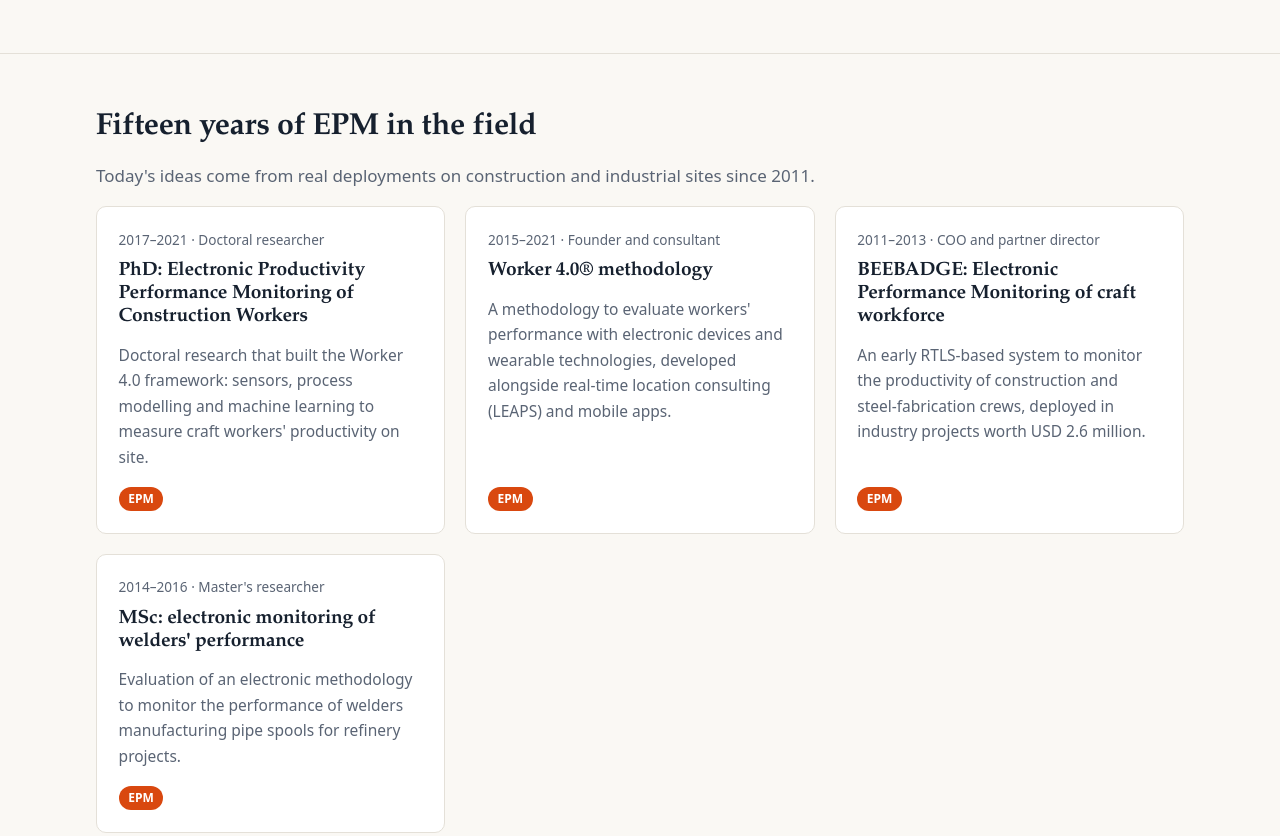
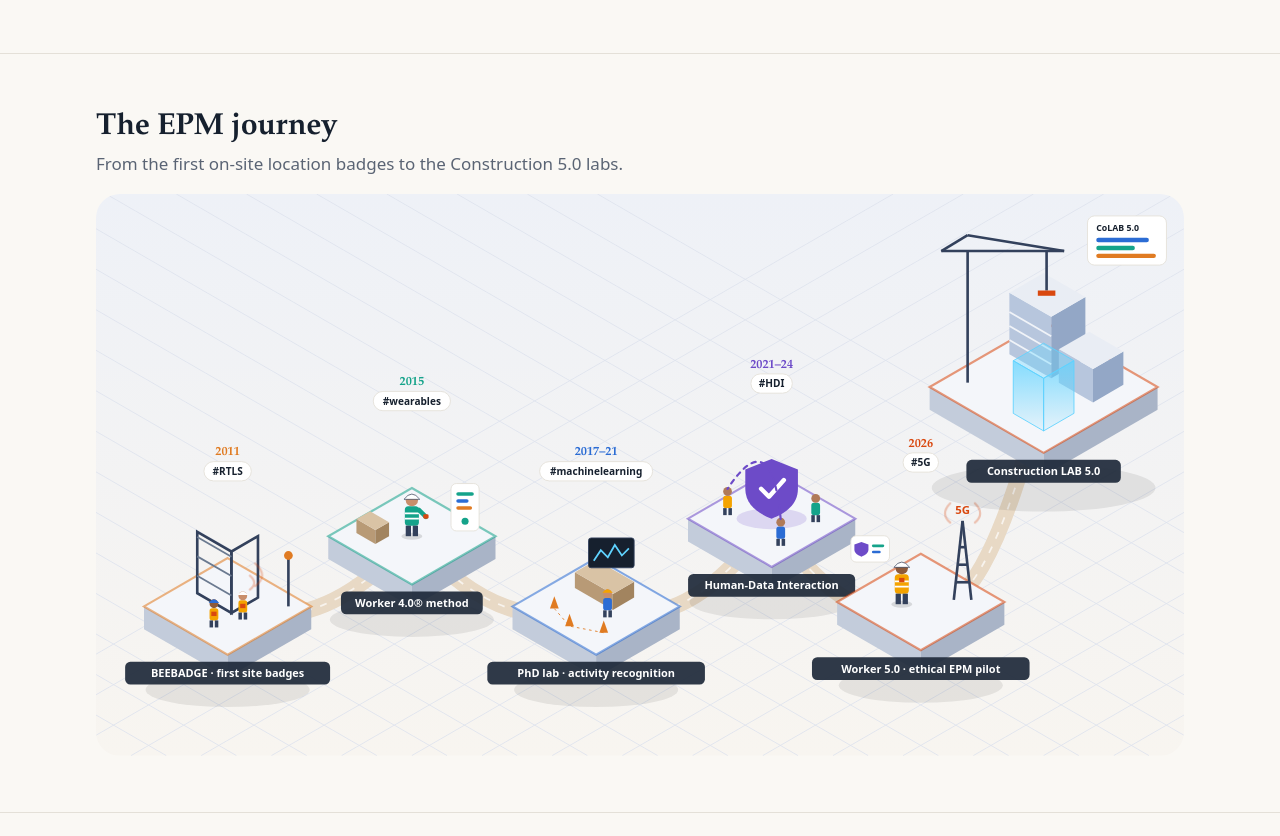
Before and after one commit to diegoscalvetti/epmworker, an Astro site: page /en in a window 1280 px wide. Shown: the part 1913-2749 px from the top of the page. Built offline with nearby package versions, Linux system fonts and the light colour scheme; Astro itself is replaced by a stand-in of ours.

Commit message:
Add isometric 'EPM journey' illustration to the home page
Co-Authored-By: Claude Opus 5.5 <noreply@anthropic.com>
Claude-Session: https://claude.ai/code/session_01QWUsGWf2fKnoKT43sbPTMy

```diff
--- /dev/null
+++ b/src/components/IsoJourney.astro
@@ -0,0 +1,273 @@
+---
+// Isometric illustration: the EPM story as floating platforms joined by a path,
+// from the first RTLS badges (2011) to Construction LAB 5.0 (2026–27).
+import { path, type Lang } from '../i18n/ui';
+interface Props { lang: Lang }
+const { lang } = Astro.props;
+
+const C30 = Math.cos(Math.PI / 6);
+const S30 = 0.5;
+/** Project isometric (u right-down, v left-down, z up) to screen, from an origin. */
+const P = (ox: number, oy: number, u: number, v: number, z = 0): [number, number] => [
+  ox + (u - v) * C30,
+  oy + (u + v) * S30 - z,
+];
+const pts = (a: [number, number][]) => a.map(([x, y]) => `${x.toFixed(1)},${y.toFixed(1)}`).join(' ');
+
+/** Cuboid faces (top, left, right) for footprint (u0,v0)-(u0+du,v0+dv), from z0 to z0+h. */
+function box(ox: number, oy: number, u0: number, v0: number, du: number, dv: number, h: number, z0 = 0) {
+  const p = (u: number, v: number, z: number) => P(ox, oy, u, v, z);
+  const z1 = z0 + h;
+  return {
+    top: pts([p(u0, v0, z1), p(u0 + du, v0, z1), p(u0 + du, v0 + dv, z1), p(u0, v0 + dv, z1)]),
+    left: pts([p(u0, v0 + dv, z1), p(u0 + du, v0 + dv, z1), p(u0 + du, v0 + dv, z0), p(u0, v0 + dv, z0)]),
+    right: pts([p(u0 + du, v0, z1), p(u0 + du, v0 + dv, z1), p(u0 + du, v0 + dv, z0), p(u0 + du, v0, z0)]),
+  };
+}
+
+type Station = {
+  key: string; x: number; y: number; size: number; year: string; tag: string;
+  en: string; es: string; project?: string; color: string;
+};
+const stations: Station[] = [
+  { key: 'beebadge', x: 150, y: 470, size: 110, year: '2011', tag: '#RTLS', en: 'BEEBADGE · first site badges', es: 'BEEBADGE · primeras credenciales', project: 'beebadge', color: '#e07b22' },
+  { key: 'worker40', x: 360, y: 390, size: 110, year: '2015', tag: '#wearables', en: 'Worker 4.0® method', es: 'Método Worker 4.0®', project: 'worker-4-0', color: '#15a38a' },
+  { key: 'lab', x: 570, y: 470, size: 110, year: '2017–21', tag: '#machinelearning', en: 'PhD lab · activity recognition', es: 'Lab doctoral · reconocimiento de actividades', project: 'phd-epm-construction-workers', color: '#2b6cd4' },
+  { key: 'hdi', x: 770, y: 370, size: 110, year: '2021–24', tag: '#HDI', en: 'Human-Data Interaction', es: 'Interacción Humano-Datos', color: '#6d4bc8' },
+  { key: 'w50', x: 940, y: 465, size: 110, year: '2026', tag: '#5G', en: 'Worker 5.0 · ethical EPM pilot', es: 'Trabajador 5.0 · piloto de EPM ético', project: 'trabajador-5-0', color: '#d9480f' },
+  { key: 'colab', x: 1080, y: 220, size: 150, year: '2026–27', tag: '#Construction5.0', en: 'Construction LAB 5.0', es: 'Construction LAB 5.0', project: 'construction-lab-5-0', color: '#d9480f' },
+];
+const byKey = Object.fromEntries(stations.map((s) => [s.key, s]));
+
+/** Platform: a slab whose top face is a rhombus of half-width size*C30. */
+function slab(s: Station) {
+  const ox = s.x, oy = s.y - s.size * S30; // top vertex of the rhombus
+  return { ...box(ox, oy, 0, 0, s.size, s.size, 26, -26), ox, oy };
+}
+const ground = (s: Station, u: number, v: number, z = 0) => P(s.x, s.y - s.size * S30, u, v, z);
+
+// Path between platforms (front vertex of one to the next), drawn as a road ribbon.
+const order = ['beebadge', 'worker40', 'lab', 'hdi', 'w50', 'colab'];
+const front = (s: Station) => ground(s, s.size * 0.5, s.size * 0.5);
+const road = order.slice(1).map((k, i) => {
+  const a = front(byKey[order[i]]), b = front(byKey[k]);
+  const mx = (a[0] + b[0]) / 2, my = Math.max(a[1], b[1]) + 40;
+  return `M${a[0]},${a[1]} Q${mx},${my} ${b[0]},${b[1]}`;
+});
+
+const L = lang === 'es'
+  ? { title: 'El camino del EPM', sub: 'De las primeras credenciales de localización en obra a los laboratorios de Construcción 5.0.', aria: 'Ilustración isométrica del camino del EPM, de 2011 a 2027' }
+  : { title: 'The EPM journey', sub: 'From the first on-site location badges to the Construction 5.0 labs.', aria: 'Isometric illustration of the EPM journey, from 2011 to 2027' };
+
+// Small helpers for scene sprites
+const person = (x: number, y: number, hat: string, vest = '#f4a300', scale = 1) => ({ x, y, hat, vest, scale });
+---
+<figure class="iso">
+  <figcaption>
+    <h2>{L.title}</h2>
+    <p class="muted">{L.sub}</p>
+  </figcaption>
+  <div class="iso-scroll">
+    <svg viewBox="0 0 1240 640" role="img" aria-label={L.aria}>
+      <defs>
+        <linearGradient id="iso-bg" x1="0" y1="0" x2="0" y2="1">
+          <stop offset="0" stop-color="var(--iso-bg1)" /><stop offset="1" stop-color="var(--iso-bg2)" />
+        </linearGradient>
+        <linearGradient id="holo" x1="0" y1="0" x2="0" y2="1">
+          <stop offset="0" stop-color="#5fd3ff" stop-opacity="0.75" /><stop offset="1" stop-color="#5fd3ff" stop-opacity="0.1" />
+        </linearGradient>
+      </defs>
+      <rect width="1240" height="640" rx="24" fill="url(#iso-bg)" />
+      <!-- faint isometric grid -->
+      <g class="grid-lines">
+        {Array.from({ length: 22 }, (_, i) => <line x1={-200 + i * 80} y1="640" x2={-200 + i * 80 + 640 / Math.tan(Math.PI / 6)} y2="0" />)}
+        {Array.from({ length: 22 }, (_, i) => <line x1={i * 80} y1="640" x2={i * 80 - 640 / Math.tan(Math.PI / 6)} y2="0" />)}
+      </g>
+
+      <!-- road -->
+      {road.map((d) => <><path d={d} class="road" /><path d={d} class="road-line" /></>)}
+
+      {stations.map((s) => {
+        const sl = slab(s);
+        const top = s.y - s.size * S30;
+        const content = (
+          <g class="station">
+            <ellipse cx={s.x} cy={s.y + s.size * S30 + 40} rx={s.size * 0.85} ry={s.size * 0.18} class="shadow" />
+            <polygon points={sl.left} class="face-left" />
+            <polygon points={sl.right} class="face-right" />
+            <polygon points={sl.top} class="face-top" />
+            <polygon points={sl.top} fill="none" stroke={s.color} stroke-width="2.5" stroke-opacity="0.55" />
+            {/* scenes */}
+            {s.key === 'beebadge' && (() => {
+              const f = box(sl.ox, sl.oy, 20, 25, 45, 35, 70);
+              const g1 = ground(s, 80, 60), g2 = ground(s, 70, 88);
+              return <>
+                <polygon points={f.left} class="steel-l" /><polygon points={f.right} class="steel-r" /><polygon points={f.top} class="steel-t" />
+                {[0, 1, 2].map((i) => <line x1={P(sl.ox, sl.oy, 20, 60, 20 + i * 22)[0]} y1={P(sl.ox, sl.oy, 20, 60, 20 + i * 22)[1]} x2={P(sl.ox, sl.oy, 65, 60, 20 + i * 22)[0]} y2={P(sl.ox, sl.oy, 65, 60, 20 + i * 22)[1]} class="beam" />)}
+                <Fragment set:html={`<g class="worker" transform="translate(${g1[0]} ${g1[1]})"><rect x="-5" y="-22" width="10" height="14" rx="3" fill="#f4a300"/><circle cy="-27" r="5" fill="#c98e6b"/><path d="M-6 -28 Q0 -36 6 -28Z" fill="#fff"/><rect x="-3" y="-18" width="6" height="5" fill="#d9480f"/><rect x="-5" y="-8" width="4" height="8" fill="#33415c"/><rect x="1" y="-8" width="4" height="8" fill="#33415c"/></g>`} />
+                <Fragment set:html={`<g class="worker" transform="translate(${g2[0]} ${g2[1]})"><rect x="-5" y="-22" width="10" height="14" rx="3" fill="#f4a300"/><circle cy="-27" r="5" fill="#8d5a3b"/><path d="M-6 -28 Q0 -36 6 -28Z" fill="#2b6cd4"/><rect x="-3" y="-18" width="6" height="5" fill="#d9480f"/><rect x="-5" y="-8" width="4" height="8" fill="#33415c"/><rect x="1" y="-8" width="4" height="8" fill="#33415c"/></g>`} />
+                <g class="pulse"><path d={`M${g1[0] + 8},${g1[1] - 34} q10 -8 0 -16`} /><path d={`M${g1[0] + 14},${g1[1] - 38} q16 -12 0 -26`} /></g>
+                {/* anchor antenna */}
+                <line x1={ground(s, 95, 15)[0]} y1={ground(s, 95, 15)[1]} x2={ground(s, 95, 15)[0]} y2={ground(s, 95, 15)[1] - 55} class="mast" />
+                <circle cx={ground(s, 95, 15)[0]} cy={ground(s, 95, 15)[1] - 58} r="5" fill="#e07b22" />
+              </>;
+            })()}
+            {s.key === 'worker40' && (() => {
+              const g = ground(s, 55, 55);
+              const ph = box(sl.ox, sl.oy, 15, 70, 25, 18, 16);
+              return <>
+                <polygon points={ph.left} class="desk-l" /><polygon points={ph.right} class="desk-r" /><polygon points={ph.top} class="desk-t" />
+                <Fragment set:html={`<g transform="translate(${g[0]} ${g[1]})"><ellipse cy="0" rx="12" ry="4" fill="#000" opacity=".12"/><rect x="-8" y="-34" width="16" height="22" rx="4" fill="#15a38a"/><path d="M-8 -26 H8 M-8 -20 H8" stroke="#fff" stroke-width="2"/><rect x="-7" y="-12" width="6" height="12" fill="#33415c"/><rect x="1" y="-12" width="6" height="12" fill="#33415c"/><circle cy="-41" r="7" fill="#c98e6b"/><path d="M-9 -42 Q0 -54 9 -42Z" fill="#fff" stroke="#33415c" stroke-width=".8"/><path d="M8 -30 L16 -22" stroke="#15a38a" stroke-width="5" stroke-linecap="round"/><rect x="13" y="-25" width="6" height="5" rx="1.5" fill="#d9480f"/></g>`} />
+                {/* phone card */}
+                <g transform={`translate(${ground(s, 100, 30)[0]} ${ground(s, 100, 30)[1] - 70})`}>
+                  <rect x="-16" y="0" width="32" height="54" rx="6" class="card-bg" />
+                  <rect x="-10" y="10" width="20" height="4" rx="2" fill="#15a38a" />
+                  <rect x="-10" y="18" width="14" height="4" rx="2" fill="#2b6cd4" />
+                  <rect x="-10" y="26" width="18" height="4" rx="2" fill="#e07b22" />
+                  <circle cx="0" cy="43" r="4" fill="#15a38a" />
+                </g>
+              </>;
+            })()}
+            {s.key === 'lab' && (() => {
+              const d = box(sl.ox, sl.oy, 20, 20, 50, 28, 18);
+              const scr = ground(s, 45, 25, 18);
+              return <>
+                <polygon points={d.left} class="desk-l" /><polygon points={d.right} class="desk-r" /><polygon points={d.top} class="desk-t" />
+                <g transform={`translate(${scr[0]} ${scr[1]})`}>
+                  <rect x="-26" y="-40" width="52" height="34" rx="3" class="screen" />
+                  <polyline points="-20,-14 -12,-26 -4,-18 4,-32 12,-20 20,-28" fill="none" stroke="#5fd3ff" stroke-width="2" />
+                </g>
+                {/* circuit cones */}
+                {[[30, 85], [60, 95], [90, 80]].map(([u, v]) => { const c = ground(s, u, v); return <path d={`M${c[0] - 5},${c[1]} L${c[0]},${c[1] - 14} L${c[0] + 5},${c[1]} Z`} fill="#e07b22" />; })}
+                <path d={`M${ground(s, 30, 85)[0]},${ground(s, 30, 85)[1]} L${ground(s, 60, 95)[0]},${ground(s, 60, 95)[1]} L${ground(s, 90, 80)[0]},${ground(s, 90, 80)[1]}`} stroke="#e07b22" stroke-dasharray="3 4" fill="none" />
+                <Fragment set:html={(() => { const g = ground(s, 75, 60); return `<g transform="translate(${g[0]} ${g[1]})"><rect x="-5" y="-22" width="10" height="14" rx="3" fill="#2b6cd4"/><circle cy="-27" r="5" fill="#c98e6b"/><path d="M-6 -28 Q0 -36 6 -28Z" fill="#f4a300"/><rect x="-5" y="-8" width="4" height="8" fill="#33415c"/><rect x="1" y="-8" width="4" height="8" fill="#33415c"/></g>`; })()} />
+              </>;
+            })()}
+            {s.key === 'hdi' && (() => {
+              const c = ground(s, 55, 55);
+              return <>
+                <g transform={`translate(${c[0]} ${c[1] - 62})`}>
+                  <ellipse cx="0" cy="62" rx="40" ry="12" fill="#6d4bc8" opacity="0.18" />
+                  <path d="M0 -6 L30 6 V28 C30 46 16 56 0 62 C-16 56 -30 46 -30 28 V6 Z" fill="#6d4bc8" />
+                  <path d="M-12 28 l9 9 l17 -19" stroke="#fff" stroke-width="5" fill="none" stroke-linecap="round" stroke-linejoin="round" />
+                </g>
+                {[[22, 80, '#f4a300'], [88, 30, '#15a38a'], [92, 80, '#2b6cd4']].map(([u, v, col]) => {
+                  const g = ground(s, u as number, v as number);
+                  return <Fragment set:html={`<g transform="translate(${g[0]} ${g[1]})"><rect x="-5" y="-22" width="10" height="14" rx="3" fill="${col}"/><circle cy="-27" r="5" fill="#b07a58"/><rect x="-5" y="-8" width="4" height="8" fill="#33415c"/><rect x="1" y="-8" width="4" height="8" fill="#33415c"/></g>`} />;
+                })}
+                <path d={`M${ground(s, 22, 80)[0]},${ground(s, 22, 80)[1] - 30} Q${c[0]},${c[1] - 110} ${ground(s, 92, 80)[0]},${ground(s, 92, 80)[1] - 30}`} class="flow" />
+              </>;
+            })()}
+            {s.key === 'w50' && (() => {
+              const base = ground(s, 80, 25);
+              const g = ground(s, 45, 70);
+              return <>
+                <g class="tower">
+                  <line x1={base[0] - 10} y1={base[1]} x2={base[0]} y2={base[1] - 90} />
+                  <line x1={base[0] + 10} y1={base[1]} x2={base[0]} y2={base[1] - 90} />
+                  {[20, 40, 60].map((h) => <line x1={base[0] - 10 + h / 9} y1={base[1] - h} x2={base[0] + 10 - h / 9} y2={base[1] - h} />)}
+                </g>
+                <text x={base[0]} y={base[1] - 98} text-anchor="middle" class="g5">5G</text>
+                <g class="pulse"><path d={`M${base[0] + 14},${base[1] - 88} q12 -10 0 -22`} /><path d={`M${base[0] - 14},${base[1] - 88} q-12 -10 0 -22`} /></g>
+                <Fragment set:html={`<g transform="translate(${g[0]} ${g[1]})"><ellipse rx="12" ry="4" fill="#000" opacity=".12"/><rect x="-8" y="-34" width="16" height="22" rx="4" fill="#f4a300"/><path d="M-8 -26 H8 M-8 -20 H8" stroke="#fff" stroke-width="2"/><rect x="-7" y="-12" width="6" height="12" fill="#33415c"/><rect x="1" y="-12" width="6" height="12" fill="#33415c"/><circle cy="-41" r="7" fill="#8d5a3b"/><path d="M-9 -42 Q0 -54 9 -42Z" fill="#fff" stroke="#33415c" stroke-width=".8"/><rect x="-3" y="-30" width="6" height="5" fill="#d9480f"/></g>`} />
+                <g transform={`translate(${g[0] - 58} ${g[1] - 78})`}>
+                  <rect width="44" height="30" rx="6" class="card-bg" />
+                  <path d="M10 7 L18 10 V16 C18 20 14 22 10 24 C6 22 2 20 2 16 V10 Z" fill="#6d4bc8" transform="translate(2 0)" />
+                  <rect x="24" y="10" width="14" height="3" rx="1.5" fill="#15a38a" /><rect x="24" y="17" width="10" height="3" rx="1.5" fill="#2b6cd4" />
+                </g>
+              </>;
+            })()}
+            {s.key === 'colab' && (() => {
+              const b1 = box(sl.ox, sl.oy, 15, 15, 55, 45, 70);
+              const b2 = box(sl.ox, sl.oy, 80, 20, 45, 40, 38);
+              const holo = box(sl.ox, sl.oy, 85, 85, 40, 40, 60);
+              const cr = ground(s, 20, 120);
+              return <>
+                <polygon points={b1.left} class="bld-l" /><polygon points={b1.right} class="bld-r" /><polygon points={b1.top} class="bld-t" />
+                {[16, 32, 48].map((z) => { const a = P(sl.ox, sl.oy, 15, 60, z), b = P(sl.ox, sl.oy, 70, 60, z); return <line x1={a[0]} y1={a[1]} x2={b[0]} y2={b[1]} class="window-line" />; })}
+                <polygon points={b2.left} class="bld-l" /><polygon points={b2.right} class="bld-r" /><polygon points={b2.top} class="bld-t" />
+                <polygon points={holo.left} fill="url(#holo)" stroke="#5fd3ff" /><polygon points={holo.right} fill="url(#holo)" stroke="#5fd3ff" /><polygon points={holo.top} fill="#5fd3ff" fill-opacity="0.35" stroke="#5fd3ff" />
+                {/* crane */}
+                <g class="crane">
+                  <line x1={cr[0]} y1={cr[1]} x2={cr[0]} y2={cr[1] - 150} />
+                  <line x1={cr[0] - 30} y1={cr[1] - 150} x2={cr[0] + 110} y2={cr[1] - 150} />
+                  <line x1={cr[0]} y1={cr[1] - 168} x2={cr[0] + 110} y2={cr[1] - 150} stroke-width="1.5" />
+                  <line x1={cr[0]} y1={cr[1] - 168} x2={cr[0] - 30} y2={cr[1] - 150} stroke-width="1.5" />
+                  <line x1={cr[0] + 90} y1={cr[1] - 150} x2={cr[0] + 90} y2={cr[1] - 105} stroke-width="1" />
+                  <rect x={cr[0] + 80} y={cr[1] - 105} width="20" height="6" fill="#d9480f" />
+                </g>
+                {/* floating dashboard */}
+                <g transform={`translate(${sl.ox + 50} ${sl.oy - 120})`}>
+                  <rect width="90" height="56" rx="8" class="card-bg" />
+                  <text x="10" y="17" class="mini">CoLAB 5.0</text>
+                  <rect x="10" y="25" width="60" height="5" rx="2.5" fill="#2b6cd4" />
+                  <rect x="10" y="34" width="44" height="5" rx="2.5" fill="#15a38a" />
+                  <rect x="10" y="43" width="68" height="5" rx="2.5" fill="#e07b22" />
+                </g>
+              </>;
+            })()}
+            {/* labels */}
+            <g transform={`translate(${s.x} ${s.y + s.size * S30 + 8})`}>
+              <rect x={-((lang === 'es' ? s.es : s.en).length * 3.6 + 16)} y="0" width={(lang === 'es' ? s.es : s.en).length * 7.2 + 32} height="26" rx="6" class="label-bg" />
+              <text x="0" y="17.5" text-anchor="middle" class="label">{lang === 'es' ? s.es : s.en}</text>
+            </g>
+            <g transform={`translate(${s.x} ${top - (s.key === 'colab' ? 190 : s.key === 'w50' ? 100 : 95)})`}>
+              <rect x={-(s.tag.length * 3.4 + 10)} y="-15" width={s.tag.length * 6.8 + 20} height="22" rx="11" class="tag-bg" />
+              <text x="0" y="0" text-anchor="middle" class="tagt">{s.tag}</text>
+              <text x="0" y="-22" text-anchor="middle" class="year" fill={s.color}>{s.year}</text>
+            </g>
+          </g>
+        );
+        return s.project ? <a href={path(lang, `projects/${s.project}/`)}>{content}</a> : <a href={path(lang, 'epm/')}>{content}</a>;
+      })}
+    </svg>
+  </div>
+</figure>
+
+<style>
+  .iso { margin: 0; }
+  .iso figcaption h2 { margin-bottom: 0.25rem; }
+  .iso-scroll { overflow-x: auto; margin-top: 1rem; border-radius: 24px; -webkit-overflow-scrolling: touch; }
+  svg { display: block; width: 100%; min-width: 860px; height: auto; font-family: var(--sans);
+    --iso-bg1: #eef1f7; --iso-bg2: #f8f5f0; --iso-grid: #dfe4ee; --top: #f4f6fa; --left: #c3ccdb; --right: #a9b4c7;
+    --road: #e8d9c5; --label: #1f2a3a; }
+  @media (prefers-color-scheme: dark) {
+    svg { --iso-bg1: #18202a; --iso-bg2: #11161d; --iso-grid: #222c38; --top: #2a3544; --left: #1f2833; --right: #19212b; --road: #3a3128; --label: #0b0f14; }
+  }
+  .grid-lines line { stroke: var(--iso-grid); stroke-width: 1; }
+  .road { fill: none; stroke: var(--road); stroke-width: 18; stroke-linecap: round; }
+  .road-line { fill: none; stroke: #ffffff; stroke-opacity: 0.7; stroke-width: 2; stroke-dasharray: 8 10; }
+  .shadow { fill: #000; opacity: 0.08; }
+  .face-top { fill: var(--top); }
+  .face-left { fill: var(--left); }
+  .face-right { fill: var(--right); }
+  .steel-t { fill: none; } .steel-l, .steel-r { fill: none; stroke: #33415c; stroke-width: 3; }
+  .beam { stroke: #6b7a90; stroke-width: 2; }
+  .mast, .tower line, .crane line { stroke: #33415c; stroke-width: 3; }
+  @media (prefers-color-scheme: dark) { .steel-l, .steel-r, .mast, .tower line, .crane line { stroke: #9fb0c8; } }
+  .desk-t { fill: #d9c3a5; } .desk-l { fill: #b89a76; } .desk-r { fill: #a2845f; }
+  .bld-t { fill: #e9edf4; } .bld-l { fill: #b7c6dd; } .bld-r { fill: #93a7c6; }
+  .window-line { stroke: #ffffff; stroke-width: 2; stroke-opacity: 0.8; }
+  .screen { fill: #16202e; stroke: #33415c; }
+  .card-bg { fill: var(--surface); stroke: var(--line); }
+  .mini { font: 700 10px var(--sans); fill: var(--ink); }
+  .g5 { font: 800 13px var(--sans); fill: #d9480f; }
+  .pulse path, .flow { fill: none; stroke: #d9480f; stroke-width: 2.5; stroke-linecap: round; }
+  .flow { stroke: #6d4bc8; stroke-dasharray: 5 6; }
+  .label-bg { fill: var(--label); opacity: 0.92; }
+  .label { font: 700 12.5px var(--sans); fill: #fff; }
+  .tag-bg { fill: var(--surface); stroke: var(--line); }
+  .tagt { font: 600 11.5px var(--sans); fill: var(--ink); }
+  .year { font: 800 14px var(--serif); }
+  a .station { transition: transform 0.2s; transform-box: fill-box; }
+  a:hover .station, a:focus .station { transform: translateY(-6px); }
+  a:focus-visible { outline: none; }
+  a:focus-visible .label-bg { fill: #d9480f; }
+  @media (prefers-reduced-motion: no-preference) {
+    .pulse path { animation: iso-pulse 2.4s ease-in-out infinite; }
+    .flow { animation: iso-dash 3s linear infinite; }
+    @keyframes iso-pulse { 0%, 100% { opacity: 0.25; } 50% { opacity: 1; } }
+    @keyframes iso-dash { to { stroke-dashoffset: -44; } }
+  }
+  @media (prefers-reduced-motion: reduce) { a:hover .station { transform: none; } }
+</style>
--- a/src/pages/[lang]/index.astro
+++ b/src/pages/[lang]/index.astro
@@ -4,6 +4,7 @@ import Base from '../../layouts/Base.astro';
 import ProjectCard from '../../components/ProjectCard.astro';
 import PubItem from '../../components/PubItem.astro';
 import HeroArt from '../../components/HeroArt.astro';
+import IsoJourney from '../../components/IsoJourney.astro';
 import { t, path, langs, profiles, type Lang } from '../../i18n/ui';
 
 export const getStaticPaths = () => langs.map((lang) => ({ params: { lang } }));
@@ -137,6 +138,10 @@ const c = {
   </section>
 
   <section class="section">
+    <div class="wrap"><IsoJourney lang={lang} /></div>
+  </section>
+
+  <section class="section">
     <div class="wrap">
       <h2>{c.rootsTitle}</h2>
       <p class="muted">{c.rootsBody}</p>
```
